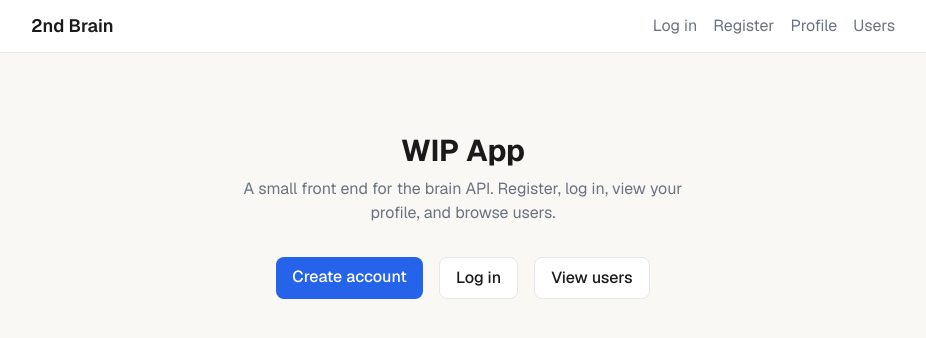
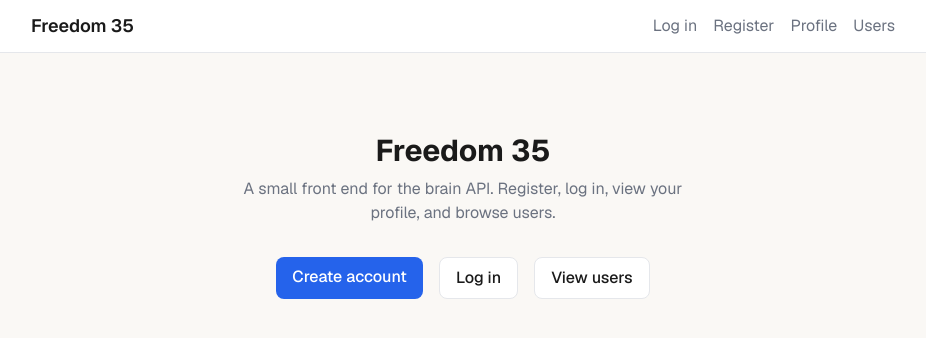
Before and after one commit to CBTM-go4/WIP-FE, a Next.js app: page / in a window 1280 px wide. Shown: the top 338 px of the page, without its empty margins (177-1103 px from the left). Built offline with nearby package versions, Linux system fonts and the light colour scheme.

Commit message:
Freedom 35 ?

```diff
--- a/src/app/layout.tsx
+++ b/src/app/layout.tsx
@@ -13,7 +13,7 @@ const geistMono = Geist_Mono({
 });
 
 export const metadata: Metadata = {
-  title: "2nd Brain",
+  title: "Freedom 35",
   description: "Work in progress – auth & users",
 };
 
@@ -30,7 +30,7 @@ export default function RootLayout({
         <header className="border-b border-[var(--border)] bg-[var(--card)]">
           <nav className="max-w-4xl mx-auto px-4 py-3 flex items-center justify-between">
             <Link href="/" className="text-lg font-semibold text-[var(--text)]">
-              2nd Brain
+              Freedom 35
             </Link>
             <div className="flex gap-4">
               <Link
--- a/src/app/page.tsx
+++ b/src/app/page.tsx
@@ -3,7 +3,7 @@ import Link from "next/link";
 export default function Home() {
   return (
     <div className="py-12 text-center">
-      <h1 className="text-3xl font-bold text-[var(--text)] mb-2">WIP App</h1>
+      <h1 className="text-3xl font-bold text-[var(--text)] mb-2">Freedom 35</h1>
       <p className="text-[var(--muted)] mb-8 max-w-md mx-auto">
         A small front end for the brain API. Register, log in, view your
         profile, and browse users.
```
